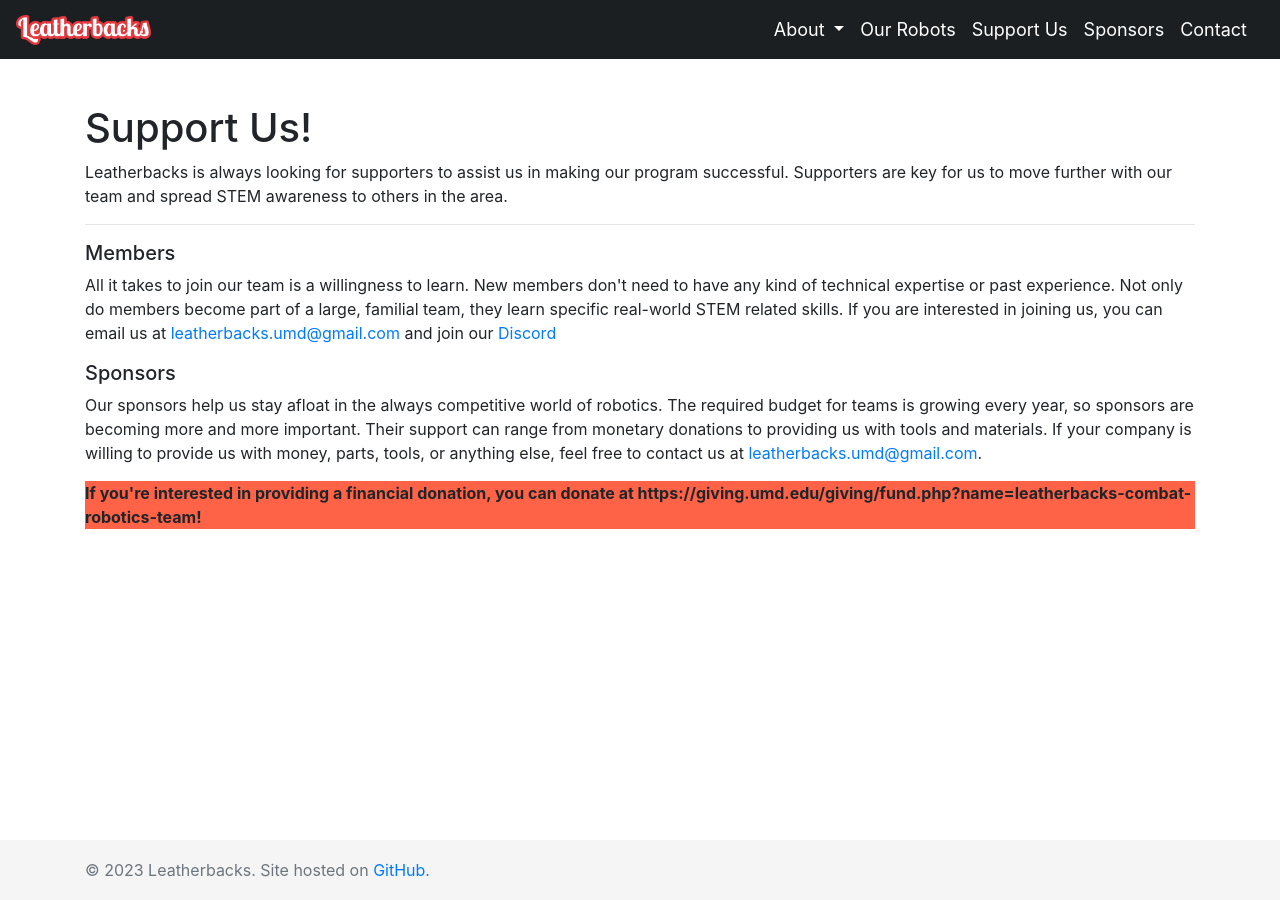
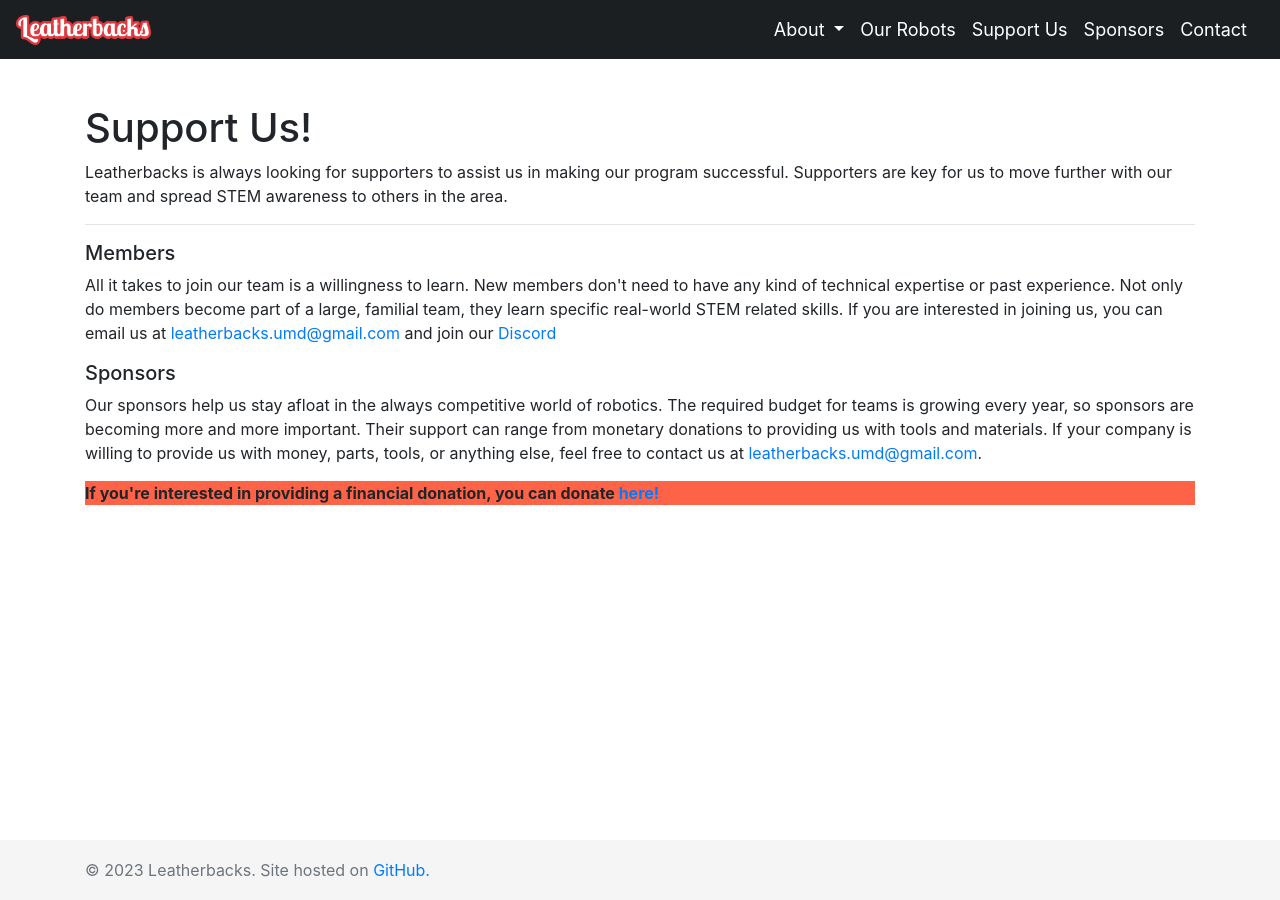
Before and after one commit to LeatherbacksUMD/LeatherbacksUMD.github.io, a Jekyll site: the page built from content/supportus.html, in a window 1280 px wide. Built offline with Jekyll 4.4.1, drawn with Linux system fonts in a browser that asks for light colours; nearby versions of some CDN libraries.

Commit message:
Update supportus.html

```diff
--- a/content/supportus.html
+++ b/content/supportus.html
@@ -42,4 +42,4 @@
     <a href="mailto:leatherbacks.umd@gmail.com">leatherbacks.umd@gmail.com</a>.
 </p>
 
-<p style="background-color:tomato;"> <b>If you're interested in providing a financial donation, you can donate at https://giving.umd.edu/giving/fund.php?name=leatherbacks-combat-robotics-team!</b></p>
+<p style="background-color:tomato;"> <b>If you're interested in providing a financial donation, you can donate <a href="https://giving.umd.edu/giving/fund.php?name=leatherbacks-combat-robotics-team">here!</a></b></p>
```
